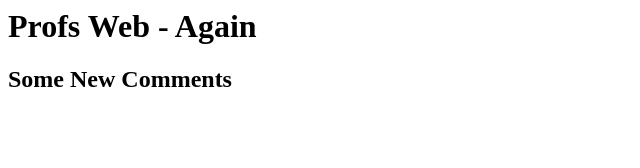
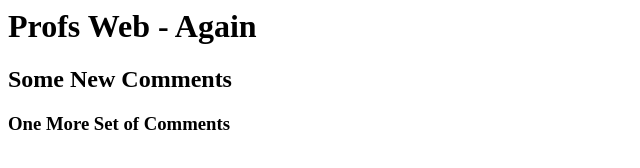
Before and after one commit to ericpkatz/prog-again-web, a plain HTML site: page index.html in a window 1280 px wide. Shown: the whole page, without its empty margins (0-640 px from the left). Drawn offline with Linux system fonts and the light colour scheme.

Commit message:
Update index.html

```diff
--- a/index.html
+++ b/index.html
@@ -4,5 +4,6 @@
   <body>
     <h1>Profs Web - Again</h1>
     <h2>Some New Comments</h2>
+    <h3>One More Set of Comments</h3>
   </body>
 </html>
```
